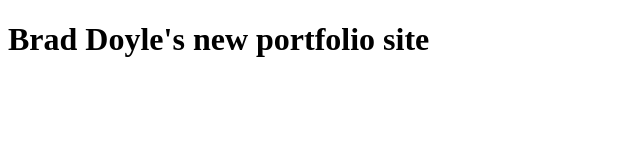
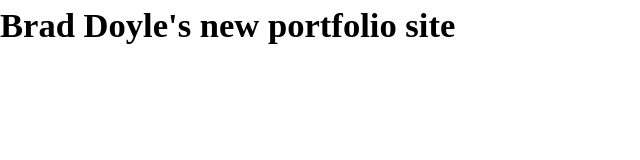
Before and after one commit to gumbey/new-profolio-site, a plain HTML site: page index.html in a window 1280 px wide. Shown: the whole page, without its empty margins (0-640 px from the left). Drawn offline with Linux system fonts and the light colour scheme; files that its build step writes are made by us from their sources.

Commit message:
Added link in html

```diff
--- a/index.html
+++ b/index.html
@@ -3,6 +3,9 @@
 <head>
   <meta charset="utf-8">
   <title>Brad Doyle</title>
+  <link href="main.css" rel="stylesheet">
+  <link href="grid.css" rel="stylesheet">
+  <link href="type.css" rel="stylesheet">
 </head>
 <body>
   <h1>Brad Doyle's new portfolio site</h1>
```
